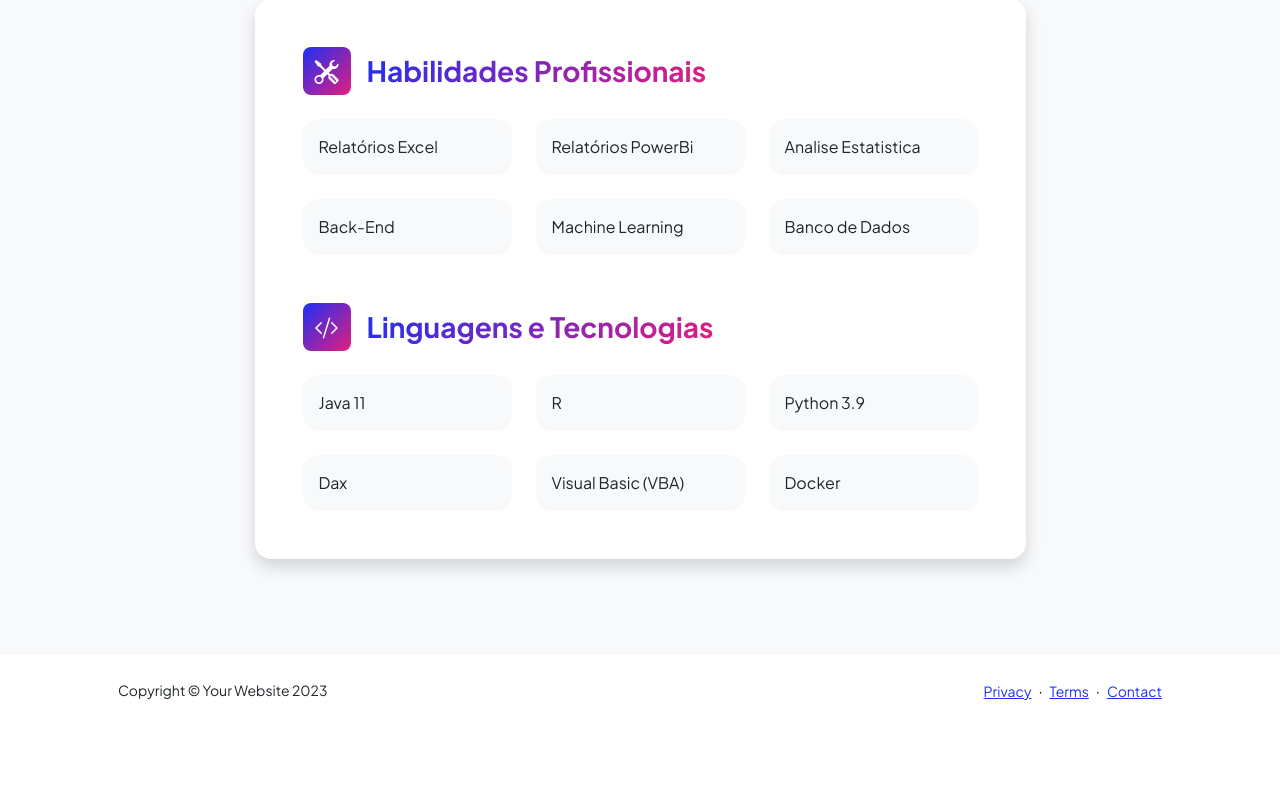
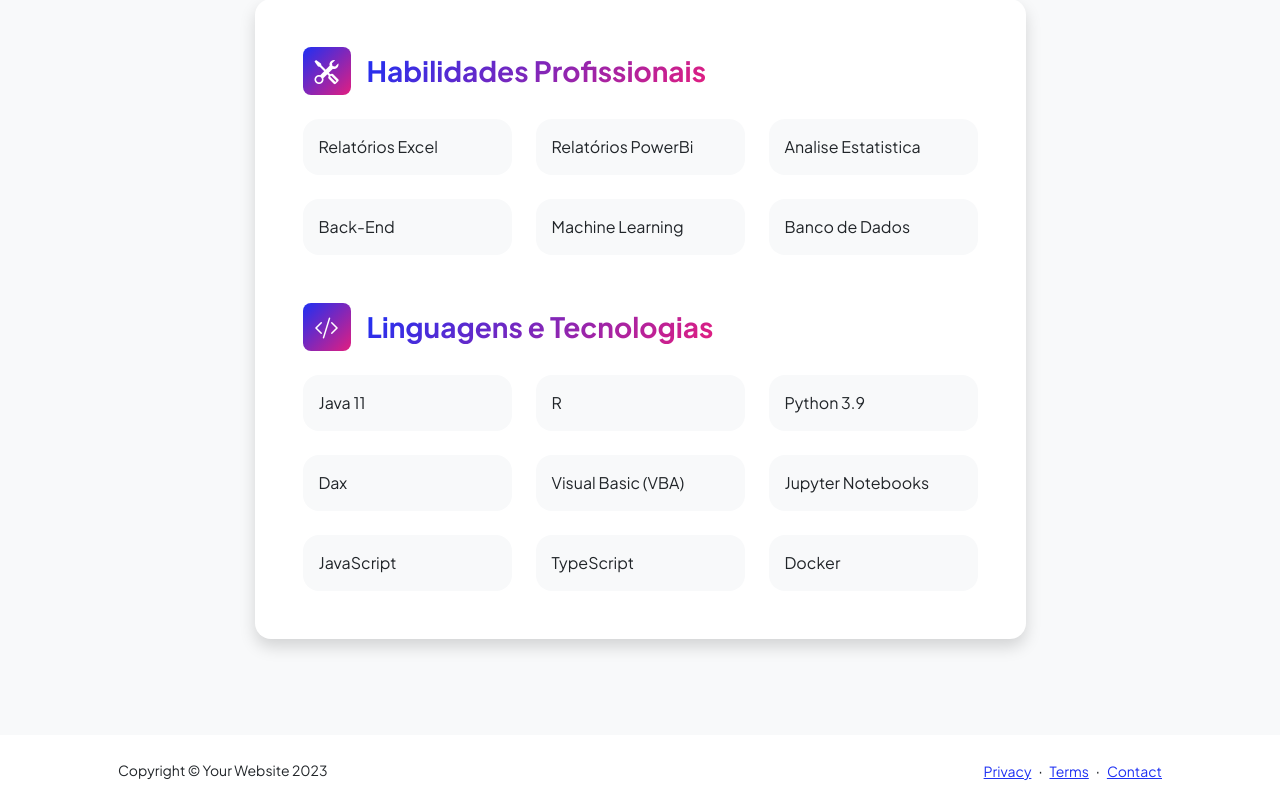
Before and after one commit to rickluizms/portfolio_me, a Flask app: page /resume in a window 1280 px wide. Shown: the part 1659-2466 px from the top of the page. Before the commit the page ends 2359 px from the top, so only its background shows below. Run offline with Flask 3, Linux system fonts and the light colour scheme; some libraries are stand-ins or nearby versions.

Commit message:
Update Skills

```diff
--- a/templates/index.html
+++ b/templates/index.html
@@ -154,8 +154,8 @@
                         <p class="text-muted">Data Science é a disciplina que se dedica à extração de conhecimento e insights a partir de dados. Podendo orientar decisões estratégicas em áreas que vão desde negócios até pesquisa científica.</p>
                         <div class="d-flex justify-content-center fs-2 gap-4">
                             <a class="text-gradient" href="#!"><i class="bi bi-twitter"></i></a>
-                            <a class="text-gradient" href="#!"><i class="bi bi-linkedin"></i></a>
-                            <a class="text-gradient" href="#!"><i class="bi bi-github"></i></a>
+                            <a class="text-gradient" href="https://github.com/rickluizms"><i class="bi bi-linkedin"></i></a>
+                            <a class="text-gradient" href="https://www.linkedin.com/in/rickluizms"><i class="bi bi-github"></i></a>
                         </div>
                     </div>
                 </div>
--- a/templates/resume.html
+++ b/templates/resume.html
@@ -132,9 +132,14 @@
                                     <div class="col mb-4 mb-md-0"><div class="d-flex align-items-center bg-light rounded-4 p-3 h-100">R</div></div>
                                     <div class="col"><div class="d-flex align-items-center bg-light rounded-4 p-3 h-100">Python 3.9</div></div>
                                 </div>
-                                <div class="row row-cols-1 row-cols-md-3">
+                                <div class="row row-cols-1 row-cols-md-3 mb-4">
                                     <div class="col mb-4 mb-md-0"><div class="d-flex align-items-center bg-light rounded-4 p-3 h-100">Dax</div></div>
                                     <div class="col mb-4 mb-md-0"><div class="d-flex align-items-center bg-light rounded-4 p-3 h-100">Visual Basic (VBA)</div></div>
+                                    <div class="col"><div class="d-flex align-items-center bg-light rounded-4 p-3 h-100">Jupyter Notebooks</div></div>
+                                </div>
+                                <div class="row row-cols-1 row-cols-md-3">
+                                    <div class="col mb-4 mb-md-0"><div class="d-flex align-items-center bg-light rounded-4 p-3 h-100">JavaScript</div></div>
+                                    <div class="col mb-4 mb-md-0"><div class="d-flex align-items-center bg-light rounded-4 p-3 h-100">TypeScript</div></div>
                                     <div class="col"><div class="d-flex align-items-center bg-light rounded-4 p-3 h-100">Docker</div></div>
                                 </div>
                             </div>
```
